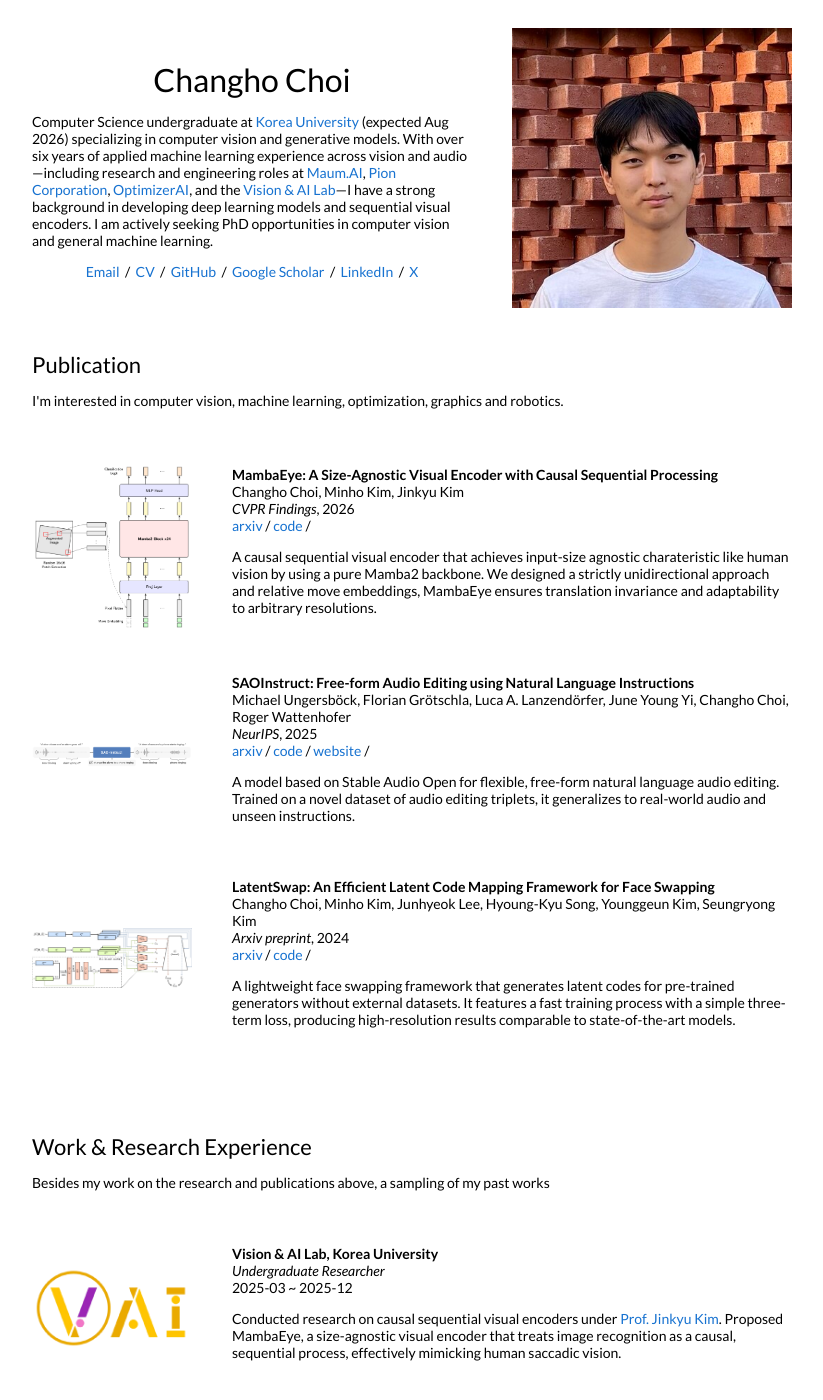
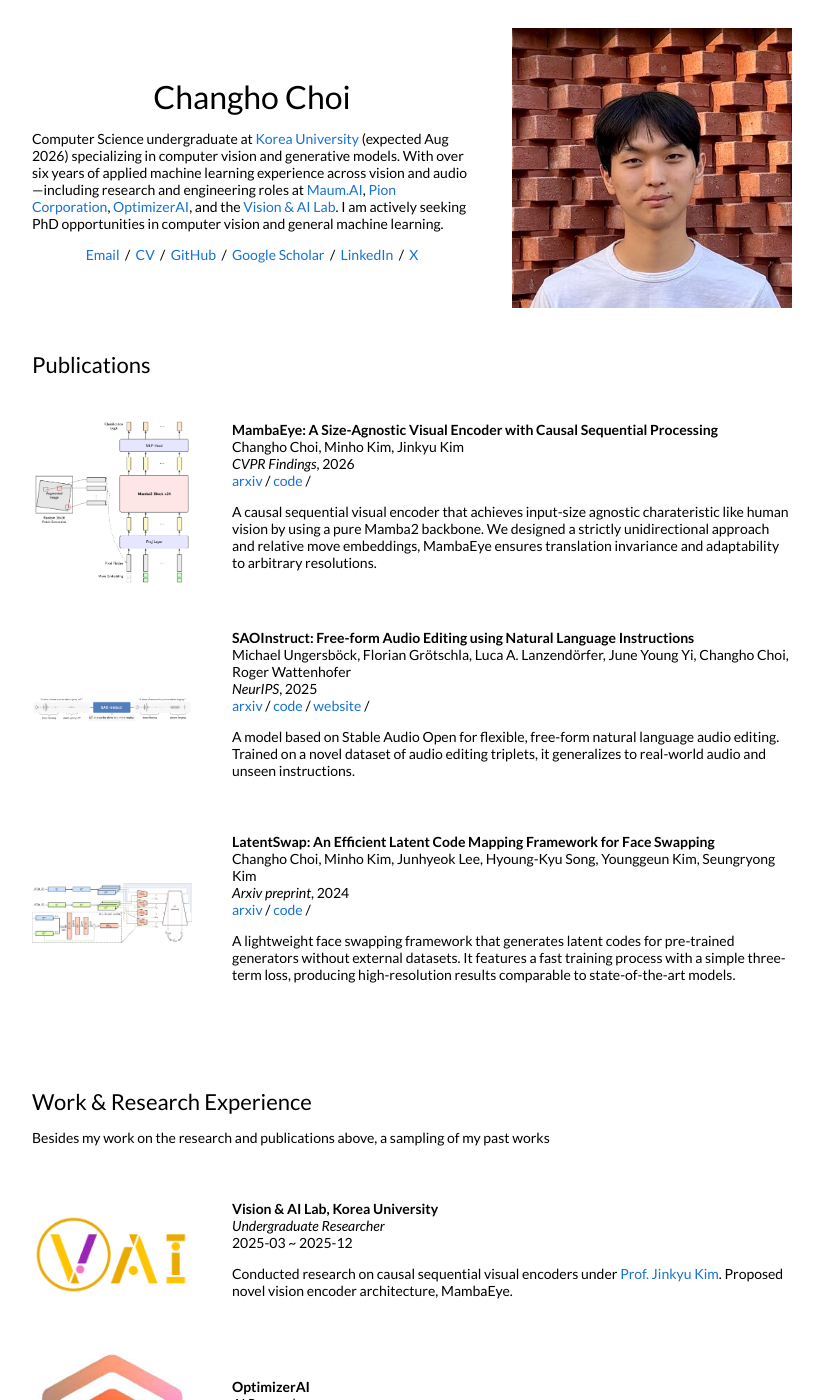
Before and after one commit to usingcolor/usingcolor.github.io, a Jekyll site: the page built from _posts/2026-01-01-mambaeye.md, in a window 1280 px wide and 1400 px high. Shown: the whole window, without its empty margins (228-1051 px from the left). Built offline with Jekyll 4.4.1, drawn with Linux system fonts in a browser that asks for light colours.

Commit message:
docs: Refine personal bio, update publication section title, and simplify project description.

```diff
--- a/_layouts/default.html
+++ b/_layouts/default.html
@@ -64,8 +64,8 @@
                 experience across vision and audio—including research and engineering roles at <a
                   href="https://maum.ai">Maum.AI</a>, <a href="https://vcat.ai">Pion Corporation</a>, <a
                   href="https://optimizerai.xyz">OptimizerAI</a>, and the <a href="https://visionai.korea.ac.kr">Vision
-                  &amp; AI Lab</a>—I have a strong background in developing deep learning models and sequential visual
-                encoders. I am actively seeking PhD opportunities in computer vision and general machine learning.
+                  &amp; AI Lab</a>. I am actively seeking PhD opportunities in computer vision and general machine
+                learning.
               </p>
               <p style="text-align:center">
                 <a target="_blank" href="mailto:changho9808@gmail.com">Email</a> &nbsp;/&nbsp;
@@ -86,10 +86,10 @@
           style="width:100%;border:0px;border-spacing:0px;border-collapse:separate;margin-right:auto;margin-left:auto;">
           <tr>
             <td style="padding:2.5%;width:100%;vertical-align:middle">
-              <h2>Publication</h2>
-              <p>
+              <h2>Publications</h2>
+              <!-- <p>
                 I'm interested in computer vision, machine learning, optimization, graphics and robotics.
-              </p>
+              </p> -->
             </td>
           </tr>
         </table>
```
Also changed, not shown: _posts/2025-03-01-visionailab.md (+1 -1 lines).
